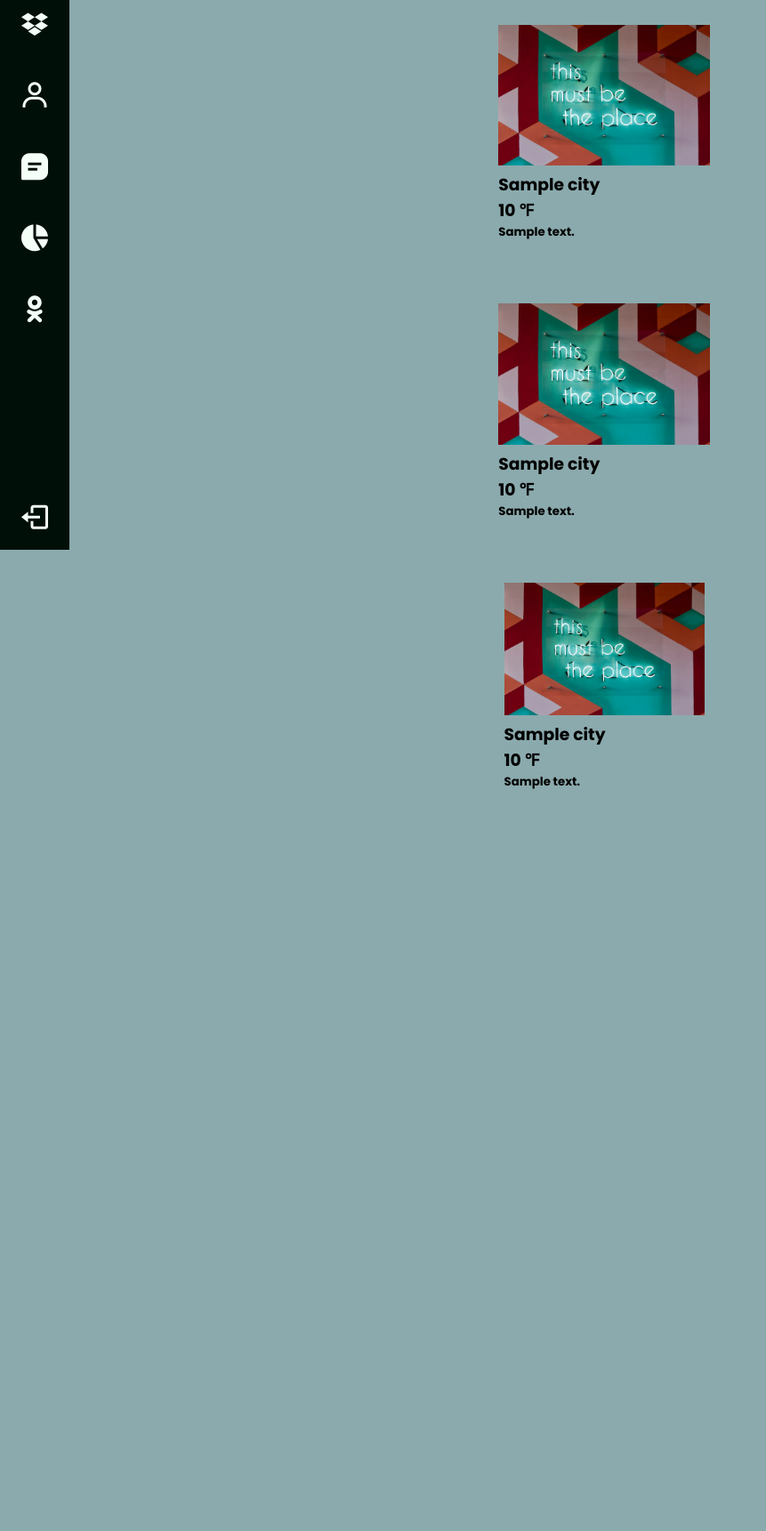
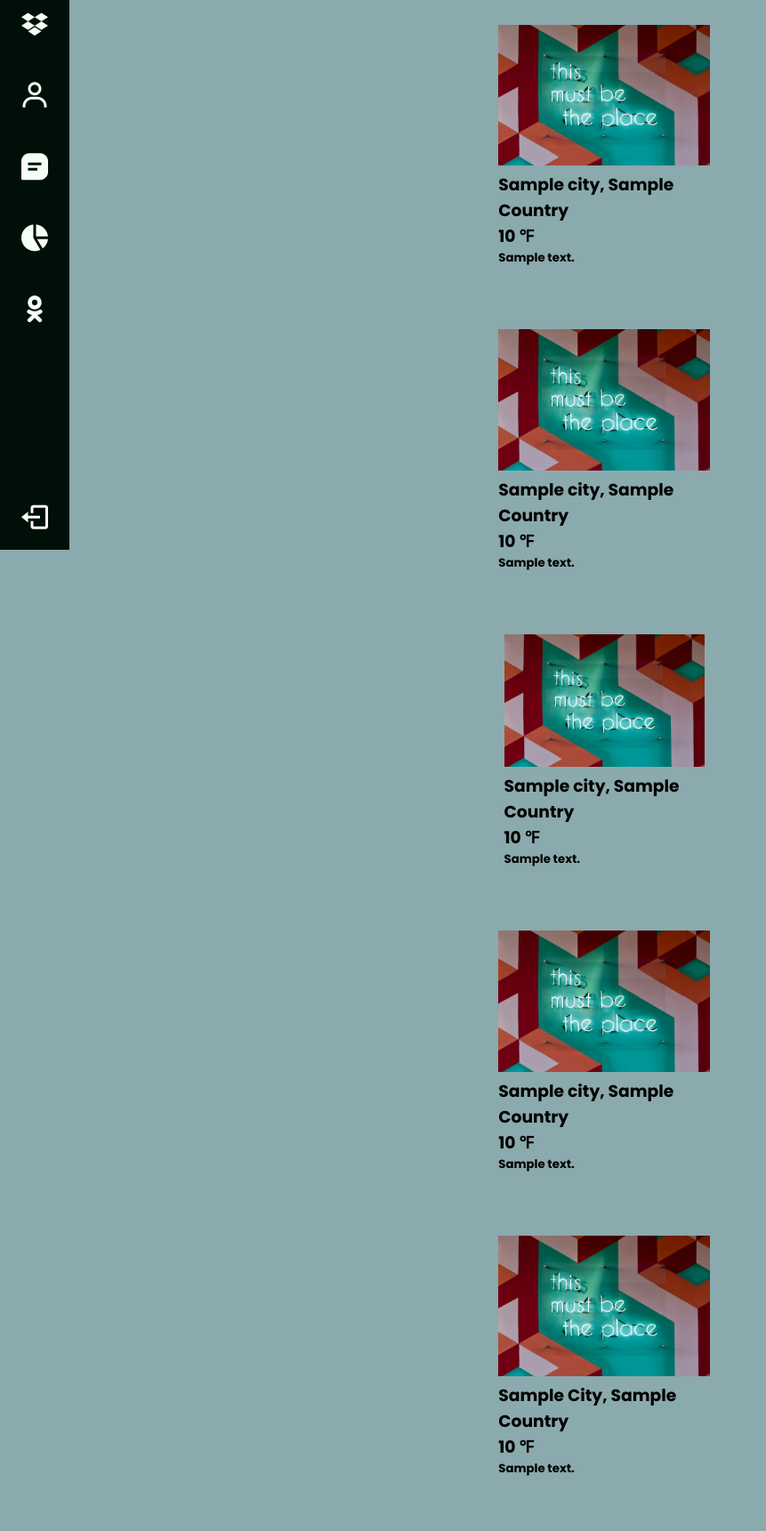
Before and after one commit to evargas1/Fun-Weather-App, a Django app: template app/templates/app/index.html in a window 1280 px wide. Shown: the part 182-1903 px from the top of the page at 89% size, without its empty margins (0-861 px from the left). Before the commit the page ends 1069 px from the top, so only its background shows below. Run offline with Django 3.2, Linux system fonts and the light colour scheme; the template is opened without the code that fills it: most values are stand-ins (such as "Sample title", 1, 10 or a date in 2020).

Commit message:
next row

```diff
--- a/app/templates/app/index.html
+++ b/app/templates/app/index.html
@@ -121,7 +121,7 @@
                         <div class="col-4">
                             <img src="{% static './img/sample.img.jpg' %}" alt="">
                             <div class="city-name">
-                                <h3>{{ city_weather.city|capfirst }}</h3>
+                                <h3>{{ city_weather.city|capfirst }}, {{ city_weather.country|title }}</h3>
                                 <h3>{{ city_weather.temp }} &#8457;</h3>
                                 <h5>{{ city_weather.description }}</h5>
 
@@ -147,7 +147,7 @@
                         <div class="col-4">
                             <img src="{% static './img/sample.img.jpg' %}" alt="">
                             <div class="city-name">
-                                <h3>{{ city_weather.city|capfirst }}</h3>
+                                <h3>{{ city_weather.city|capfirst }}, {{ city_weather.country|title }}</h3>
                                 <h3>{{ city_weather.temp }} &#8457;</h3>
                                 <h5>{{ city_weather.description }}</h5>
 
@@ -173,7 +173,7 @@
                             <div class="col-4">
                                 <img src="{% static './img/sample.img.jpg' %}" alt="">
                                 <div class="city-name">
-                                    <h3>{{ city_weather.city|capfirst }}</h3>
+                                    <h3>{{ city_weather.city|capfirst }}, {{ city_weather.country|title }}</h3>
                                     <h3>{{ city_weather.temp }} &#8457;</h3>
                                     <h5>{{ city_weather.description }}</h5>
 
@@ -194,20 +194,24 @@
 
             <div class="small-con">
 
-                <!-- <div class="row">
-                    {% for city_weather in weather_data %}
+                <div class="row">
+                    {% for city_weather in fourth_row %}
+
+
                         <div class="col-4">
                             <img src="{% static './img/sample.img.jpg' %}" alt="">
                             <div class="city-name">
-                                <h3>{{ city_weather.city|capfirst }}</h3>
+                                <h3>{{ city_weather.city|capfirst }}, {{ city_weather.country|title }}</h3>
                                 <h3>{{ city_weather.temp }} &#8457;</h3>
                                 <h5>{{ city_weather.description }}</h5>
 
                             </div>
                         </div>
-                        {% endfor %}
 
-                    </div> -->
+
+                    {% endfor %}
+
+                    </div>
 
             </div>
 
@@ -215,19 +219,24 @@
 
             <div class="small-con">
 
-                <!-- <div class="row">
-                    {% for city_weather in weather_data %}
+                <div class="row">
+                    {% for city_weather in fifth_row %}
+
+
                         <div class="col-4">
                             <img src="{% static './img/sample.img.jpg' %}" alt="">
                             <div class="city-name">
-                                <h3>{{ city_weather.city|capfirst }}</h3>
+                                <h3>{{ city_weather.city|title}}, {{ city_weather.country|title }}</h3>
                                 <h3>{{ city_weather.temp }} &#8457;</h3>
                                 <h5>{{ city_weather.description }}</h5>
+
                             </div>
                         </div>
-                        {% endfor %}
 
-                    </div> -->
+
+                    {% endfor %}
+
+                    </div>
 
             </div>
 
--- a/app/views.py
+++ b/app/views.py
@@ -25,6 +25,7 @@ def index(request):
             'icon': r['weather'][0]['icon'],
             'time': r['dt'],
             'sunset': r['sys']['sunset'],
+            'country': r['sys']['country']
         }
 
         weather_data.append(city_weather)
@@ -37,6 +38,8 @@ def index(request):
         'first_row': weather_data[:4],
         'sec_row': weather_data[4:8],
         'thrid_row': weather_data[8:12],
+        'fourth_row': weather_data[12:16],
+        'fifth_row': weather_data[16:20],
 
         }
 
```
